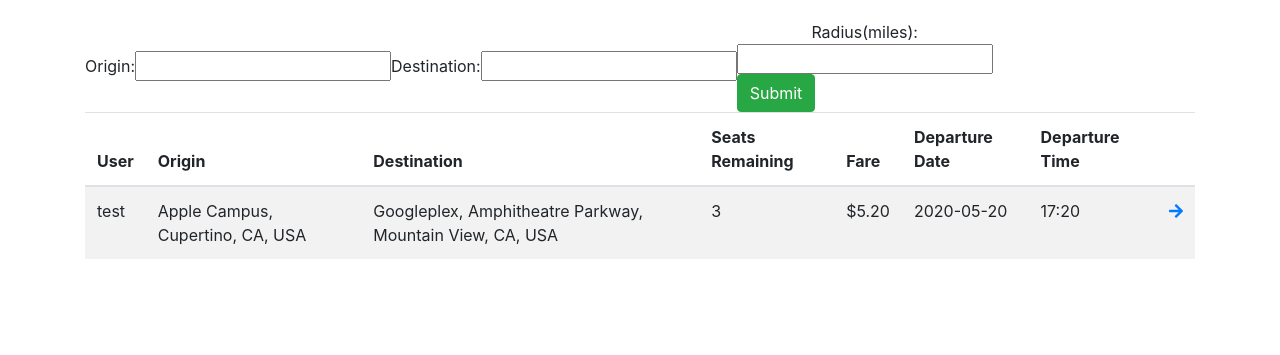
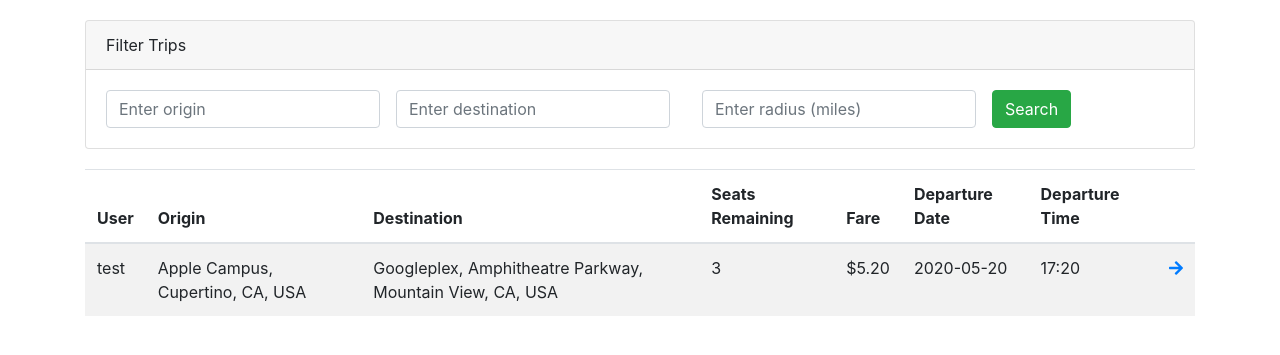
Before and after one commit to tryuan99/roadtrip, a Flask app: page /trips in a window 1280 px wide. Shown: the part 118-473 px from the top of the page. Run offline with Flask 2, Linux system fonts and the light colour scheme; the visitor is signed in with stand-in values (Sample User, id 1); data that the repository does not hold is empty; some libraries are stand-ins or nearby versions.

Commit message:
Put trip list filter within a card

```diff
--- a/app.py
+++ b/app.py
@@ -83,10 +83,8 @@ def register():
 
 
 @app.route('/trips', methods=['GET', 'POST'])
-@app.route('/trips/<radius><originLat><originLng><destinationLat><destinationLng>', methods=[])
 @login_required
 def trips():
-
     if request.method == 'POST':
         id = uuid.uuid4()
         username = session['username']
@@ -108,13 +106,11 @@ def trips():
         )
         return redirect(url_for('trip', id=id))
 
-
     radius = request.args.get('radius', None)
     originLat = request.args.get('originLat', None)
     originLng = request.args.get('originLng', None)
     destinationLat = request.args.get('destinationLat', None)
     destinationLng = request.args.get('destinationLng', None)
-
 
     all_trips = database.fetchall('SELECT * FROM trips WHERE DATE >= date("now");')
     trips = list(map(get_trip_obj, all_trips))
--- a/templates/trip_list.html
+++ b/templates/trip_list.html
@@ -9,16 +9,24 @@
 {% endblock %}
 
 {% block content %}
-    <div class="form-inline">
-        <label for="origin">Origin:</label>
-        <input class="form-group" type="text" id="origin-input" name="origin">
+    <div class="card" style="margin-bottom: 20px">
+    	<div class="card-header">
+            Filter Trips
+        </div>
+    	<div class="card-body">
+		    <form class="form-inline">
+		    	<div class="form-group">
+			        <input class="form-control" type="text" id="origin-input" name="origin" placeholder="Enter origin">
+			    </div>
 
-        <label for="destination">Destination:</label>
-        <input class="form-group" type="text" id="destination-input" name="destination">
+			    <div class="form-group mx-sm-3">
+			        <input class="form-control" type="text" id="destination-input" name="destination" placeholder="Enter destination">
+			    </div>
 
-        <form action="/trips" method="get">
-            <label for="radius">Radius(miles):</label>
-            <input class="form-group" type="number" min="0" id="radius" name="radius">
+		        <form action="/trips" method="get" class="form-inline">
+		        	<div class="form-group mx-sm-3">
+			            <input class="form-control" type="number" min="0" name="radius" placeholder="Enter radius (miles)">
+			        </div>
 
 		            <input type="hidden" id="originLat-input" name="originLat">
 		            <input type="hidden" id="originLng-input" name="originLng">
@@ -26,8 +34,10 @@
 		            <input type="hidden" id="destinationLat-input" name="destinationLat">
 		            <input type="hidden" id="destinationLng-input" name="destinationLng">
 
-            <button type="submit" class="btn btn-success">Submit</button>
+		            <button type="submit" class="btn btn-success">Search</button>
 		        </form>
+		    </form>
+		</div>
 	</div>
     <table class="table table-striped table-hover">
         <thead>
```
Lines whose indentation alone changed are shown as unchanged.
